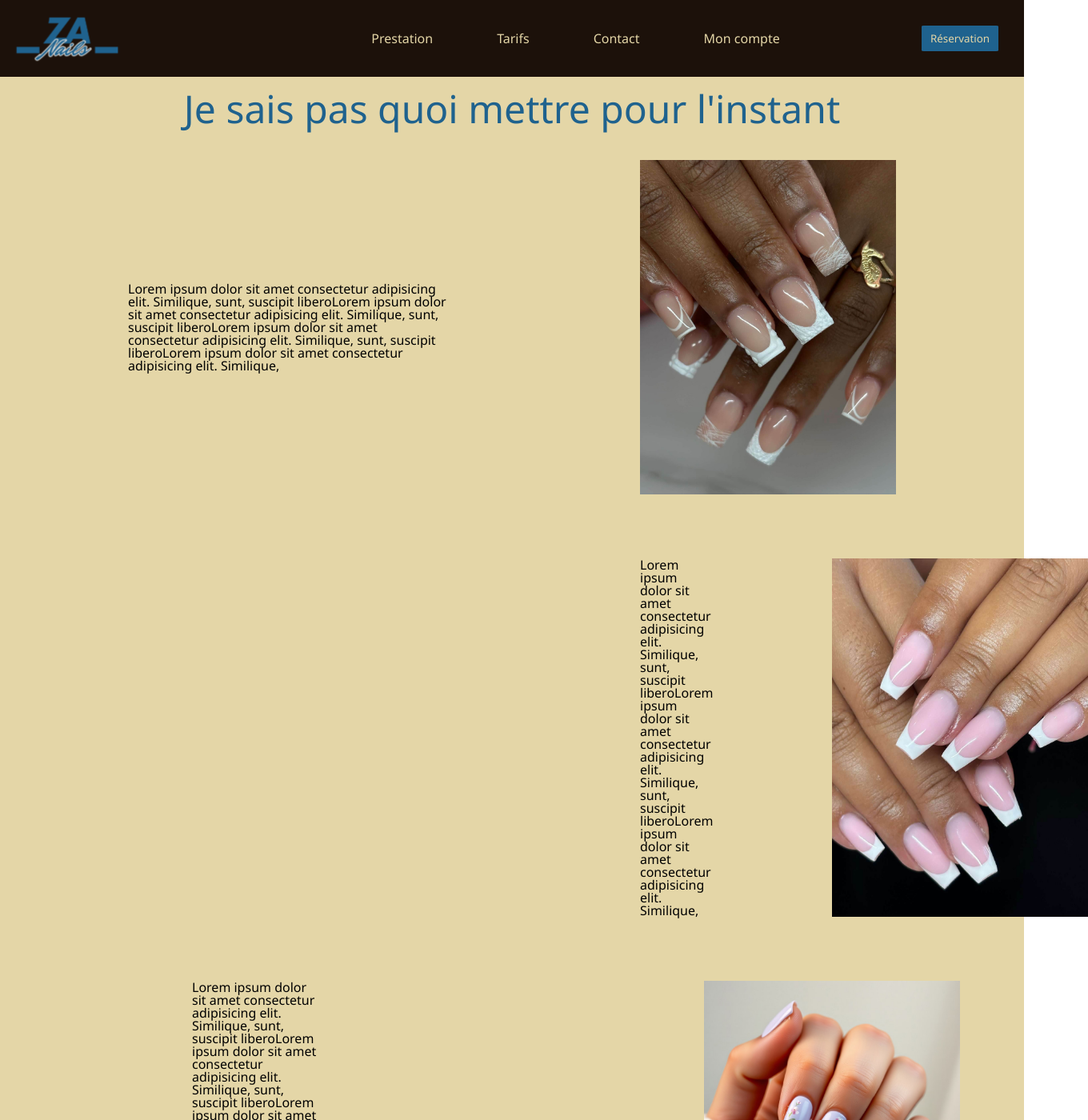
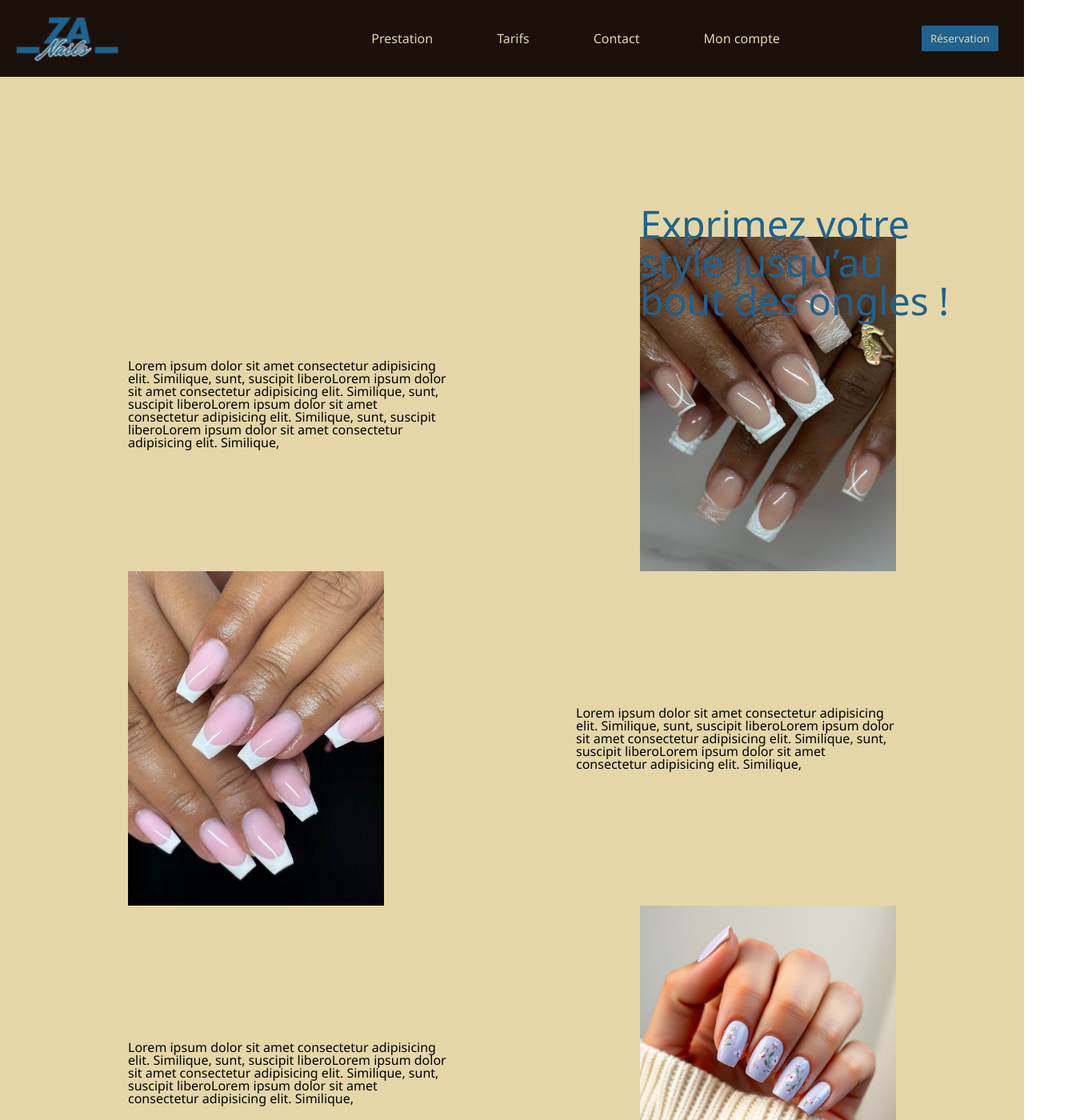
Before and after one commit to ikezadri/za.nails, a React (Vite) app in the folder code/client/: page /prestation in a window 1280 px wide. Shown: the top 1400 px of the page at 80% size, 1360 px wide, since content can reach past the window. Built offline with nearby package versions, Linux system fonts and the light colour scheme.

Commit message:
prestation/homepage

```diff
--- a/code/client/src/assets/css/homepage.module.css
+++ b/code/client/src/assets/css/homepage.module.css
@@ -1,23 +1,30 @@
-.fond{background: var(--vanille);}
+h1{
+   color: var(--bleu);
+   padding-top:1rem;
+   margin-left:55rem;
+   position: relative;
+   top:9rem;
+   right:5rem;
+   font-size:3rem;
+   max-height:min-content;
+   font-family:'Segoe UI', Tahoma, Geneva, Verdana, sans-serif;
+   align-self: center;}
 
 .nailsart{
-    display:flex;
-    background: var(--vanille);
-    column-gap:3rem;
-    padding:3rem;
-        img{width:50vw;}
-        h1{
-           color: var(--bleu);
-           white-space: nowrap;
-           position: static;
-           font-size:3rem;
-           font-family:'Segoe UI', Tahoma, Geneva, Verdana, sans-serif;}
-         p{
-            position: relative;
-            padding-top:5rem;
-            right:35rem;
-            font-family:'Segoe UI', Tahoma, Geneva, Verdana, sans-serif;
-            }}
+        display:flex;
+        flex-direction: column;
+        background: var(--vanille);
+                img{width:50vw; margin-left:3rem;}
+                p{
+                  width:25rem;
+                  margin-left:55rem;
+                  position: relative;
+                  bottom:19rem;
+                  right:5rem;
+                  align-self: center;
+                  font-family:'Segoe UI', Tahoma, Geneva, Verdana, sans-serif;}}
+
+.nailart_article{display: flex; justify-content: space-between;}
 
 .babyboomer2{
         width:25vw;
--- a/code/client/src/assets/css/nav.module.css
+++ b/code/client/src/assets/css/nav.module.css
@@ -22,11 +22,9 @@
             display:block;
             z-index:1;}
 
-        .site-nav{
-             display:none;}
+        .site-nav{display:none;}
 
-        .btn-rdv{
-            display:none;}
+        .btn-rdv{display:none;}
 
         .site-nav-visible{
             display:flex;
@@ -38,6 +36,6 @@
             left:0;
             width:100%;
             height:100vh;
-            background:var(--mauve);
+            background:var(--marronf);
             row-gap:2rem;
             font-size:1.5rem;}}
--- a/code/client/src/assets/css/prestationpage.module.css
+++ b/code/client/src/assets/css/prestationpage.module.css
@@ -1,60 +1,48 @@
 h1{
     color: var(--bleu);
     padding-top:1rem;
-    /* left:10rem; */
     font-size:3rem;
     max-height:min-content;
     font-family:'Segoe UI', Tahoma, Geneva, Verdana, sans-serif;
     align-self: center;
-    padding-bottom: 2.5rem;
-}
+    padding-bottom: 2.5rem;}
 
 .onglem{
         display:flex;
         flex-direction: column;
         background: var(--vanille);
-            img{
-                width:25vw;
-                margin-right: 10rem;}
+            img{width:25vw; margin-right: 10rem;}
             p{
               width:25rem;
               margin-left: 10rem;
               align-self: center;
               font-family:'Segoe UI', Tahoma, Geneva, Verdana, sans-serif;}}
 
-.ongle_article{
-                display: flex;
-                justify-content: space-between;}
+.ongle_article{display: flex; justify-content: space-between;}
 
 .bboomer1{
+          display:flex;
+          flex-direction: column;
           background: var(--vanille);
-            img{
-                width:25vw;
-                position: relative;
-                left:5rem;
-                padding-top:5rem;}
+            img{width:25vw; margin-left:10rem;}
             p{
-              position:relative;
-              width:5rem;
-              padding-top:5rem;
-              left:50rem;
-              font-family:'Segoe UI', Tahoma, Geneva, Verdana, sans-serif;}}
+                width:25rem;
+                margin-right: 10rem;
+                align-self: center;
+                font-family:'Segoe UI', Tahoma, Geneva, Verdana, sans-serif;}}
 
-.bbomer_article{
-                display:flex;
-                justify-content:space-between;}
+.bbomer_article{display:flex; justify-content:space-between;}
 
 .fleur{
         display:flex;
         background: var(--vanille);
-            img{
-                width:25vw;
-                position: relative;
-                left:55rem;
-                padding-top:5rem;}
+        flex-direction: column;
+        padding-bottom:1rem;
+            img{width:25vw; margin-right: 10rem;}
             p{
-                padding-top:5rem;
-                width:10rem;
-                left: 15rem;
-                position: absolute;
+                width:25rem;
+                margin-left: 10rem;
+                align-self: center;
                 font-family:'Segoe UI', Tahoma, Geneva, Verdana, sans-serif;}}
+
+.fleur_article{display:flex; justify-content:space-between;}
--- a/code/client/src/page/HomePage.tsx
+++ b/code/client/src/page/HomePage.tsx
@@ -10,18 +10,20 @@ const HomePage = () => {
 			<Notice />
 			<RolesList />
 
-			<section className="fond">
-				<div className={styles.nailsart}>
+			<main>
+				<section className={styles.nailsart}>
+					<h1>Bienvenue sur mon site !</h1>
+					<article className={styles.nailsart_article}>
 					{/* utiliser / pour cibler le dossier public */}
 						<img src="/img/nails-artist.png" alt="" />
-					<h1>Bienvenue sur mon site !</h1>
 								<p>
 									Lorem ipsum dolor sit amet consectetur adipisicing elit. Similique,
 									sunt, suscipit libero repellendus mollitia numquam vitae ullam vel
 									nemo culpa at necessitatibus explicabo, dolores autem consectetur
 									animi adipisci eveniet natus!
 								</p>
-				</div>
+					</article>
+				</section>
 
 				<section className={styles.imgcontainer}>
 					<div className={styles.babyboomer2}>
@@ -36,7 +38,7 @@ const HomePage = () => {
 						<img src="/img/serpent.png" alt="" />
 					</div>
 				</section>
-			</section>
+			</main>
 		</>
 	);
 };
--- a/code/client/src/page/PrestationPage.tsx
+++ b/code/client/src/page/PrestationPage.tsx
@@ -6,7 +6,7 @@ const PrestationPage = () => {
 		<>
 		<main>
 			<section className={styles.onglem}>
-						<h1>Je sais pas quoi mettre pour l'instant</h1>
+						<h1>Exprimez votre style jusqu’au bout des ongles !</h1>
 						<article className={styles.ongle_article}>
 							<p>
 								Lorem ipsum dolor sit amet consectetur adipisicing elit. Similique,
@@ -20,25 +20,26 @@ const PrestationPage = () => {
 
 			<section className={styles.bboomer1}>
 					<article className={styles.bbomer_article}>
-							<p>
+							<img src="/img/babyboomer1.jpg" alt="" />
+								<p>
 								Lorem ipsum dolor sit amet consectetur adipisicing elit. Similique,
 								sunt, suscipit liberoLorem ipsum dolor sit amet consectetur adipisicing elit. Similique,
 								sunt, suscipit liberoLorem ipsum dolor sit amet consectetur adipisicing elit. Similique,
-
 							</p>
-								<img src="/img/babyboomer1.jpg" alt="" />
 					</article>
 			</section>
 
 			<section className={styles.fleur}>
+					<article className={styles.fleur_article}>
 							<p>
 								Lorem ipsum dolor sit amet consectetur adipisicing elit. Similique,
 								sunt, suscipit liberoLorem ipsum dolor sit amet consectetur adipisicing elit. Similique,
 								sunt, suscipit liberoLorem ipsum dolor sit amet consectetur adipisicing elit. Similique,
 							</p>
 								<img src="/img/fleur.jpg" alt="" />
+					</article>
 			</section>
-			</main>
+		</main>
 		</>
 
 	);
```
Lines whose indentation alone changed are shown as unchanged.
